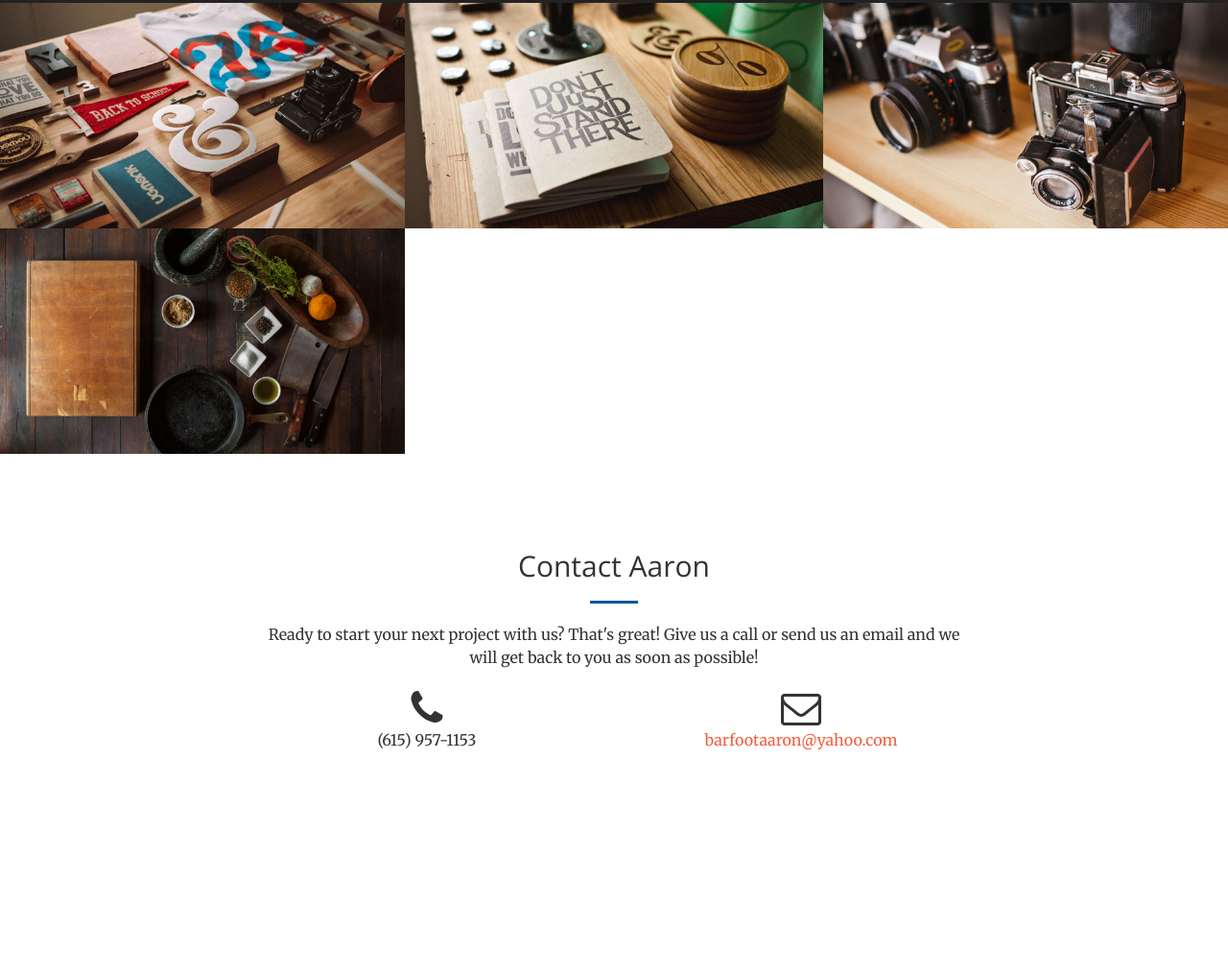
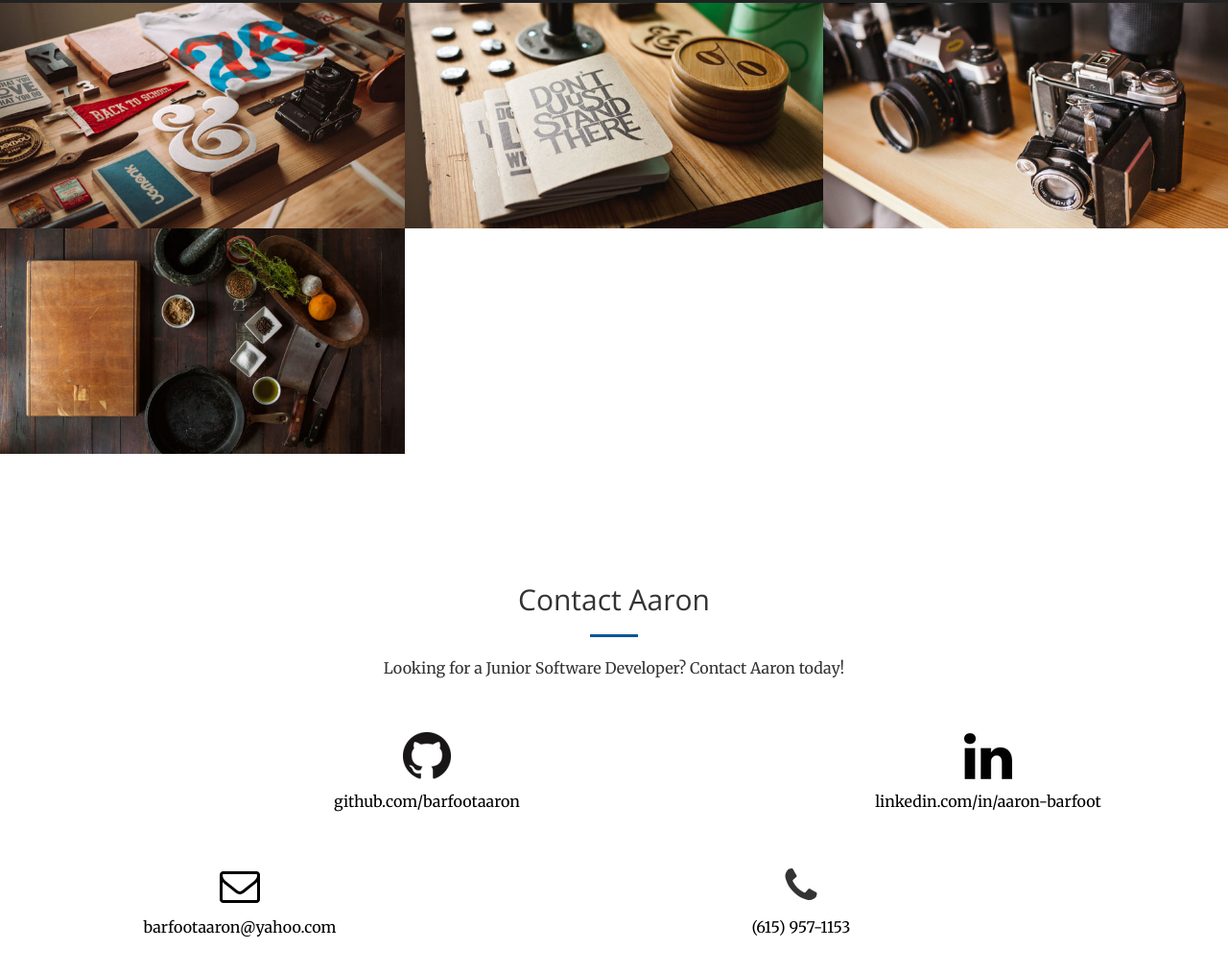
Before and after one commit to barfootaaron/barfootaaron.github.io, a website: page index.html in a window 1280 px wide. Shown: the part 2653-3667 px from the top of the page at 96% size. Before the commit the page ends 3556 px from the top, so only its background shows below. Drawn offline with nearby package versions, Linux system fonts and the light colour scheme.

Commit message:
completed footer

```diff
--- a/css/main.css
+++ b/css/main.css
@@ -34,3 +34,15 @@
 hr {
 	border-color: #01579b;
 }
+
+.footer-icon {
+	margin-top: 35px;
+}
+
+.footer-icon a {
+	color: black;
+}
+
+.footer-icon p {
+	margin-top: 10px;
+}
--- a/index.html
+++ b/index.html
@@ -282,18 +282,30 @@
     <section id="contact">
         <div class="container">
             <div class="row">
-                <div class="col-lg-8 col-lg-offset-2 text-center">
+                <div class="footer-icon col-lg-8 col-lg-offset-2 text-center">
                     <h2 class="section-heading">Contact Aaron</h2>
                     <hr class="primary">
-                    <p>Ready to start your next project with us? That's great! Give us a call or send us an email and we will get back to you as soon as possible!</p>
+                    <p>Looking for a Junior Software Developer? Contact Aaron today!</p>
                 </div>
-                <div class="col-lg-4 col-lg-offset-2 text-center">
-                    <i class="fa fa-phone fa-3x sr-contact"></i>
-                    <p>(615) 957-1153</p>
+                <div class="footer-icon col-lg-4 col-lg-offset-2 text-center">
+                    <a target="_blank" href="https://github.com/barfootaaron">
+                        <img src="img/social/github.png">
+                    </a><br>
+                    <p><a target="_blank" href="https://github.com/barfootaaron">github.com/barfootaaron</a></p>
                 </div>
-                <div class="col-lg-4 text-center">
-                    <i class="fa fa-envelope-o fa-3x sr-contact"></i>
-                    <p><a href="mailto:barfootaaron@yahoo.com">barfootaaron@yahoo.com</a></p>
+                <div class="footer-icon col-lg-4 col-lg-offset-2 text-center">
+                    <a target="_blank" href="https://www.linkedin.com/in/aaron-barfoot/">
+                        <img src="img/social/linkedin.png">
+                    </a><br>
+                    <p><a target="_blank" href="https://www.linkedin.com/in/aaron-barfoot/">linkedin.com/in/aaron-barfoot</a></p>
+                </div>
+                <div class="footer-icon col-lg-4 text-center">
+                    <a href="mailto:barfootaaron@yahoo.com"><i class="fa fa-envelope-o fa-3x sr-contact"></i></a>
+                    <p><a target="_blank" href="mailto:barfootaaron@yahoo.com">barfootaaron@yahoo.com</a></p>
+                </div>
+                <div class="footer-icon col-lg-4 col-lg-offset-2 text-center">
+                    <i class="fa fa-phone fa-3x sr-contact"></i><br>
+                    <a href="tel:1-615-957-1153"><p>(615) 957-1153</p></a>
                 </div>
             </div>
         </div>
```
Also changed, not shown: README.md (added), img/social/github.png (added), img/social/linkedin.png (added).
